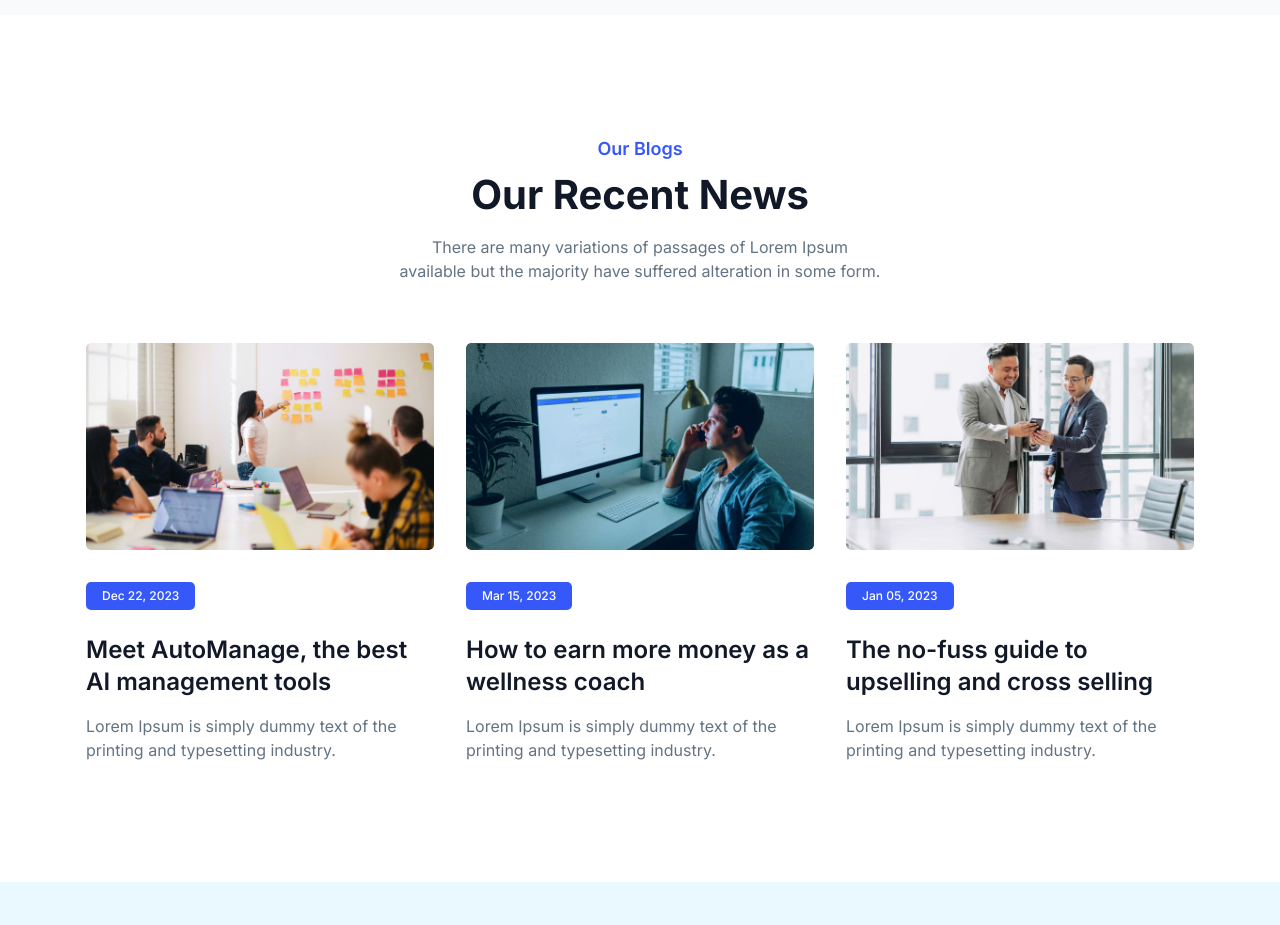
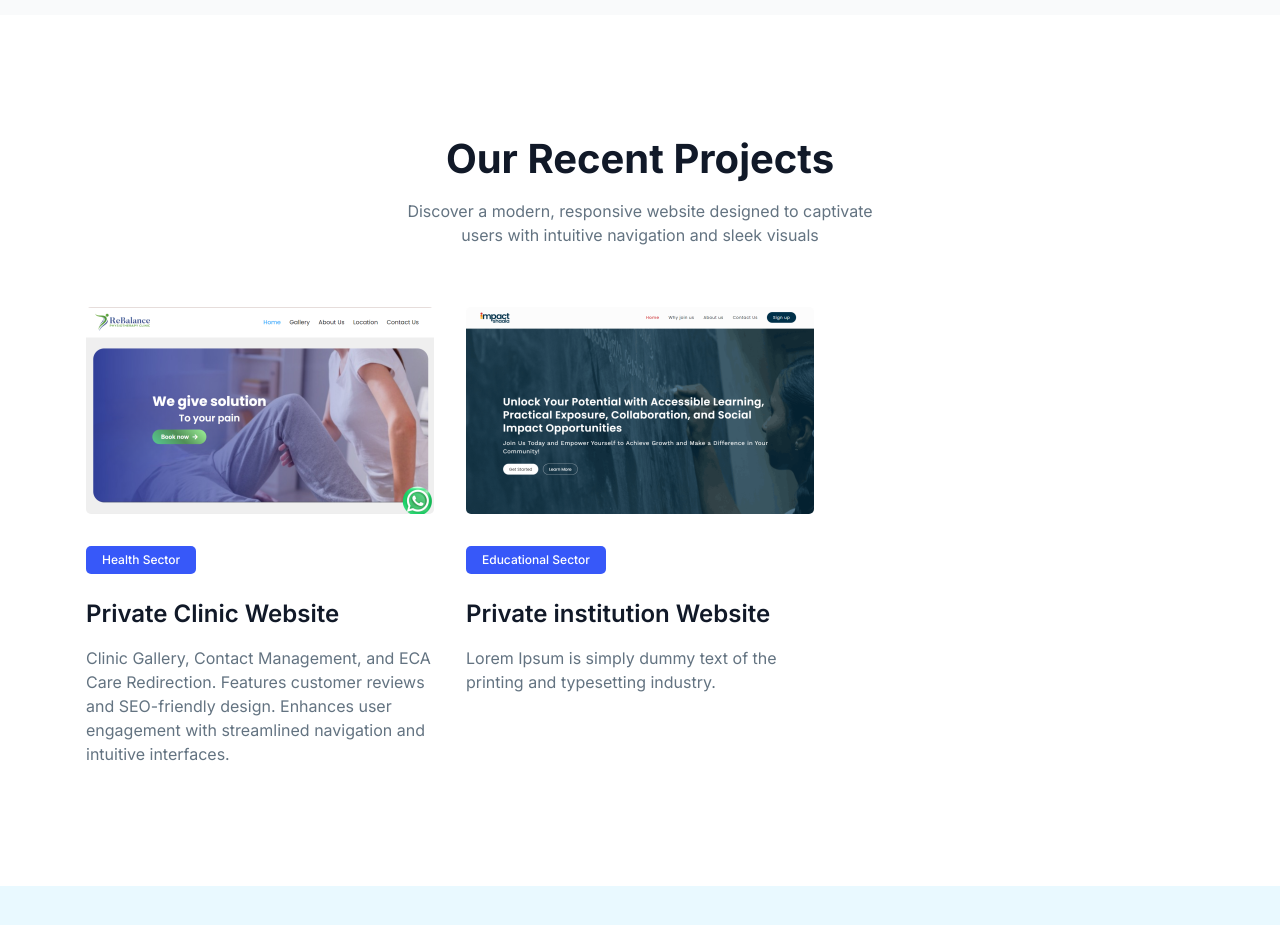
Before and after one commit to chinmay0703/My-Portfolio-Version-2, a website: page index.html in a window 1280 px wide. Shown: the part 5620-6545 px from the top of the page. Drawn offline with Linux system fonts and the light colour scheme.

Commit message:
Updateion for images

```diff
--- a/index.html
+++ b/index.html
@@ -186,7 +186,7 @@
   <!-- ====== Navbar Section End -->
 
   <!-- ====== Hero Section Start -->
-  <div id="home" class="relative overflow-hidden bg-primary pt-[120px] md:pt-[130px] lg:pt-[160px]" >
+  <div id="home" class="relative overflow-hidden bg-primary pt-[120px] md:pt-[130px] lg:pt-[160px]">
     <div class="container">
       <div class="-mx-4 flex flex-wrap items-center">
         <div class="w-full px-4">
@@ -1816,32 +1816,30 @@
       <div class="-mx-4 flex flex-wrap justify-center">
         <div class="w-full px-4">
           <div class="mx-auto mb-[60px] max-w-[485px] text-center">
-            <span class="mb-2 block text-lg font-semibold text-primary">
-              Our Blogs
-            </span>
+
             <h2 class="mb-4 text-3xl font-bold text-dark dark:text-white sm:text-4xl md:text-[40px] md:leading-[1.2]">
-              Our Recent News
+              Our Recent Projects
             </h2>
             <p class="text-base text-body-color dark:text-dark-6">
-              There are many variations of passages of Lorem Ipsum available
-              but the majority have suffered alteration in some form.
+              Discover a modern, responsive website designed to captivate users with intuitive navigation and sleek
+              visuals
             </p>
           </div>
         </div>
       </div>
       <div class="-mx-4 flex flex-wrap">
-        <div class="w-full px-4 md:w-1/2 lg:w-1/3">
+        <!-- <div class="w-full px-4 md:w-1/2 lg:w-1/3">
           <div class="wow fadeInUp group mb-10" data-wow-delay=".1s">
             <div class="mb-8 overflow-hidden rounded-[5px]">
               <a href="blog-details.html" class="block">
-                <img src="./assets/images/blog/blog-01.jpg" alt="image"
+                <img src="./assets/images/blog/1.png" alt="image"
                   class="w-full transition group-hover:rotate-6 group-hover:scale-125" />
               </a>
             </div>
             <div>
               <span
                 class="mb-6 inline-block rounded-[5px] bg-primary px-4 py-0.5 text-center text-xs font-medium leading-loose text-white">
-                Dec 22, 2023
+                July 22, 2024
               </span>
               <h3>
                 <a href="javascript:void(0)"
@@ -1855,29 +1853,29 @@
               </p>
             </div>
           </div>
-        </div>
+        </div> -->
         <div class="w-full px-4 md:w-1/2 lg:w-1/3">
           <div class="wow fadeInUp group mb-10" data-wow-delay=".15s">
             <div class="mb-8 overflow-hidden rounded-[5px]">
               <a href="blog-details.html" class="block">
-                <img src="./assets/images/blog/blog-02.jpg" alt="image"
+                <img src="./assets/images/blog/2.png" alt="image"
                   class="w-full transition group-hover:rotate-6 group-hover:scale-125" />
               </a>
             </div>
             <div>
               <span
                 class="mb-6 inline-block rounded-[5px] bg-primary px-4 py-0.5 text-center text-xs font-medium leading-loose text-white">
-                Mar 15, 2023
+                Health Sector
               </span>
               <h3>
                 <a href="javascript:void(0)"
                   class="mb-4 inline-block text-xl font-semibold text-dark hover:text-primary dark:text-white dark:hover:text-primary sm:text-2xl lg:text-xl xl:text-2xl">
-                  How to earn more money as a wellness coach
+                  Private Clinic Website
                 </a>
               </h3>
               <p class="max-w-[370px] text-base text-body-color dark:text-dark-6">
-                Lorem Ipsum is simply dummy text of the printing and
-                typesetting industry.
+                Clinic Gallery, Contact Management, and ECA Care Redirection. Features customer reviews and SEO-friendly
+                design. Enhances user engagement with streamlined navigation and intuitive interfaces.
               </p>
             </div>
           </div>
@@ -1886,19 +1884,19 @@
           <div class="wow fadeInUp group mb-10" data-wow-delay=".2s">
             <div class="mb-8 overflow-hidden rounded-[5px]">
               <a href="blog-details.html" class="block">
-                <img src="./assets/images/blog/blog-03.jpg" alt="image"
+                <img src="./assets/images/blog/3.png" alt="image"
                   class="w-full transition group-hover:rotate-6 group-hover:scale-125" />
               </a>
             </div>
             <div>
               <span
                 class="mb-6 inline-block rounded-[5px] bg-primary px-4 py-0.5 text-center text-xs font-medium leading-loose text-white">
-                Jan 05, 2023
+                Educational Sector
               </span>
               <h3>
                 <a href="javascript:void(0)"
                   class="mb-4 inline-block text-xl font-semibold text-dark hover:text-primary dark:text-white dark:hover:text-primary sm:text-2xl lg:text-xl xl:text-2xl">
-                  The no-fuss guide to upselling and cross selling
+                  Private institution Website
                 </a>
               </h3>
               <p class="max-w-[370px] text-base text-body-color dark:text-dark-6">
```
Also changed, not shown: assets/images/blog/1.png (added), assets/images/blog/2.png (added), assets/images/blog/3.png (added).
